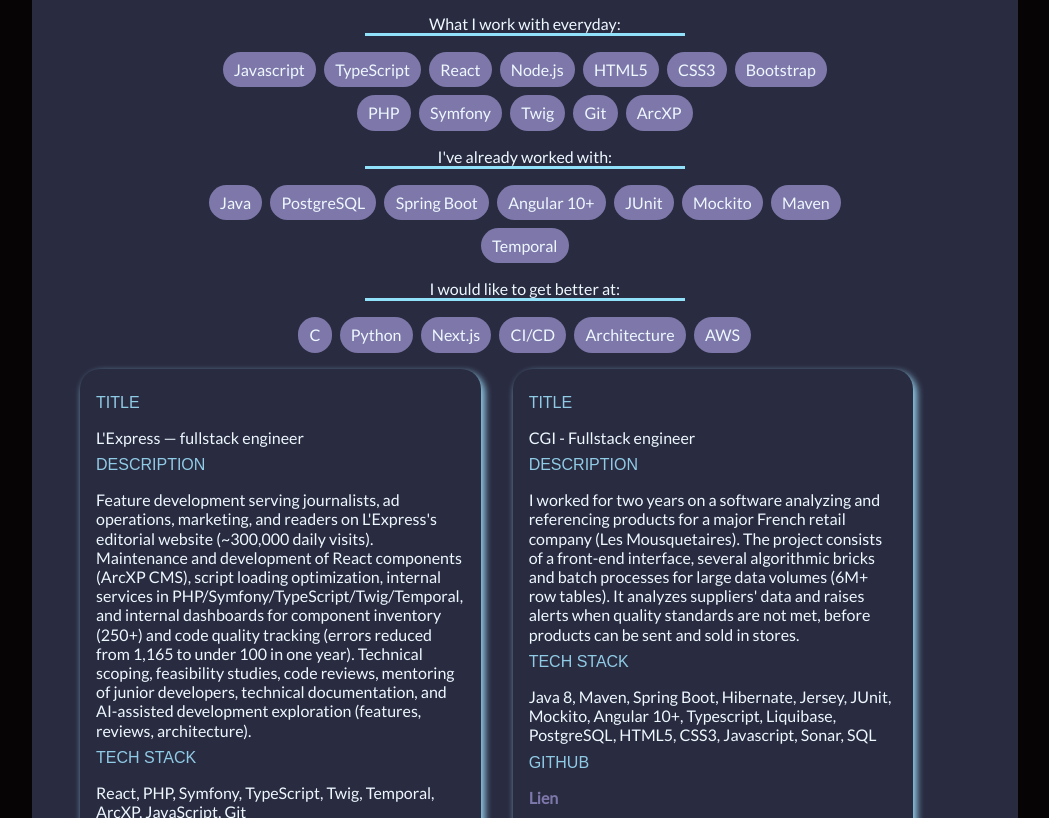
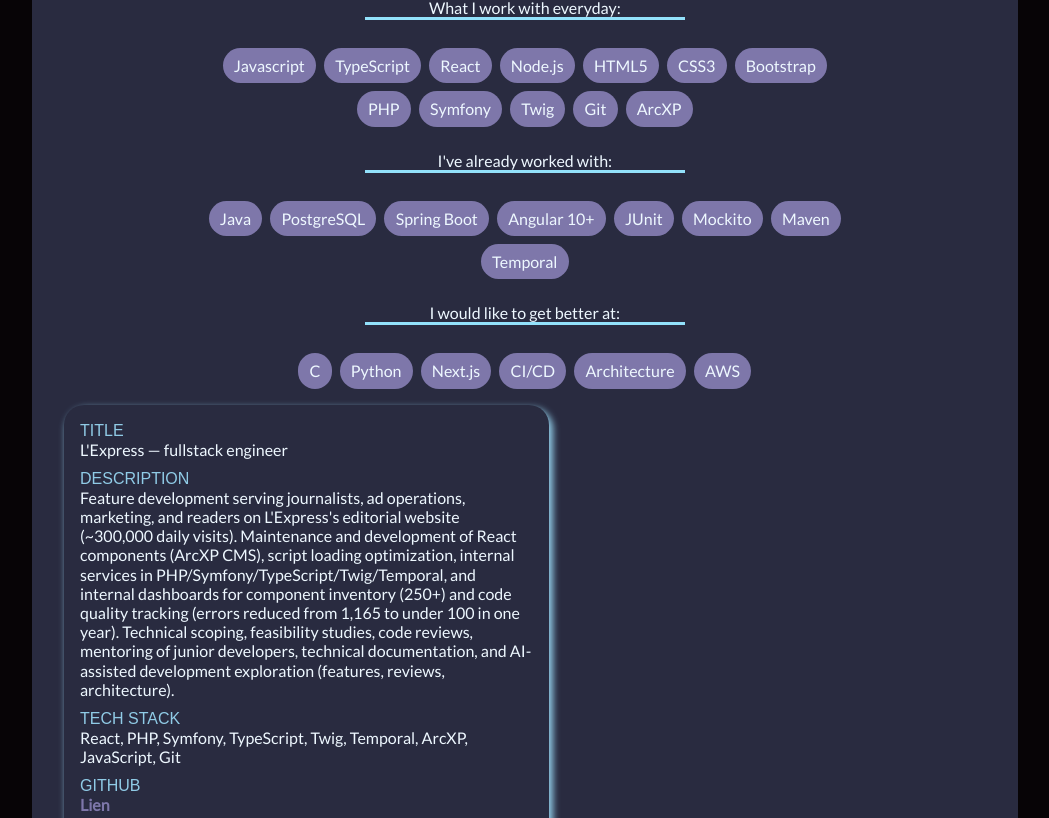
Before and after one commit to livprojects/tech-teapot, a React (Vite) app: page /programming in a window 1280 px wide. Shown: the part 382-1200 px from the top of the page, without its empty margins (96-1145 px from the left). Built offline with nearby package versions, Linux system fonts and the light colour scheme; a web font is replaced by a local one.

Commit message:
ajustements margins

```diff
--- a/src/components/home/development/projects/projects.css
+++ b/src/components/home/development/projects/projects.css
@@ -8,14 +8,14 @@
 .tech-stack-list {
     display: flex;
     flex-direction: column;
-
+    gap: 1.5rem;
 }
 
 .tech-stack-item {
-    margin-top: 1rem;
     display: flex;
     flex-direction: column;
     align-items: center;
+    gap: 0.75rem;
 }
 
 .stack-headline {
@@ -35,15 +35,15 @@
     display: flex;
     width: 100%;
     flex-wrap: wrap;
+    gap: 1rem;
+    margin-top: 1rem;
 }
 
 .project-details {
-
     display: flex;
     flex-direction: column;
     width: 90%;
-    margin: 1rem;
-    /* background-color: #7E77AA; */
+    gap: 0.6rem;
     padding: 1rem;
     border-radius: 20px;
     box-shadow: 3px 4px 7px 1px rgba(160,228,255,0.87);
@@ -53,11 +53,10 @@
 .title {
     display: block;
     text-transform: uppercase;
-    margin: 0.5rem auto 1rem 0;
+    margin: 0;
     font-family: 'Boldonse', sans-serif;
-    color:  rgba(160,228,255,0.87);
+    color: rgba(160,228,255,0.87);
     font-weight: 400;
-
 }
 
 .project-details > span {
@@ -83,6 +82,6 @@
 
 @media (min-width:1000px) {
     .project-details {
-        width: 40%;
+        width: calc(50% - 0.5rem);
     }
 }
```
